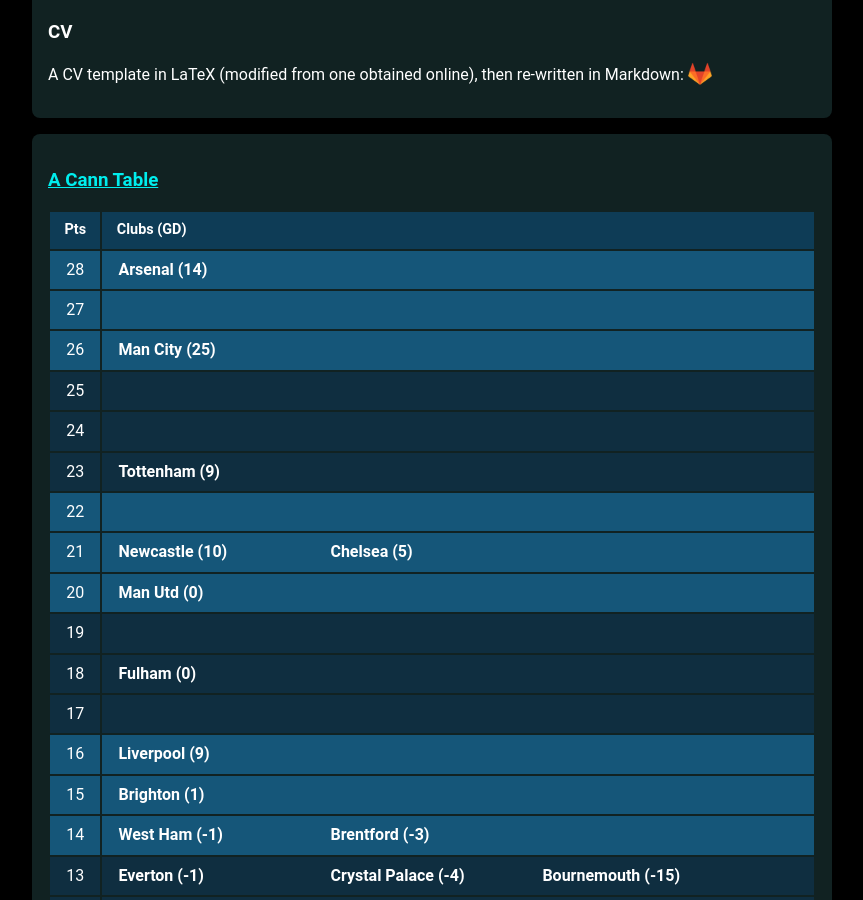
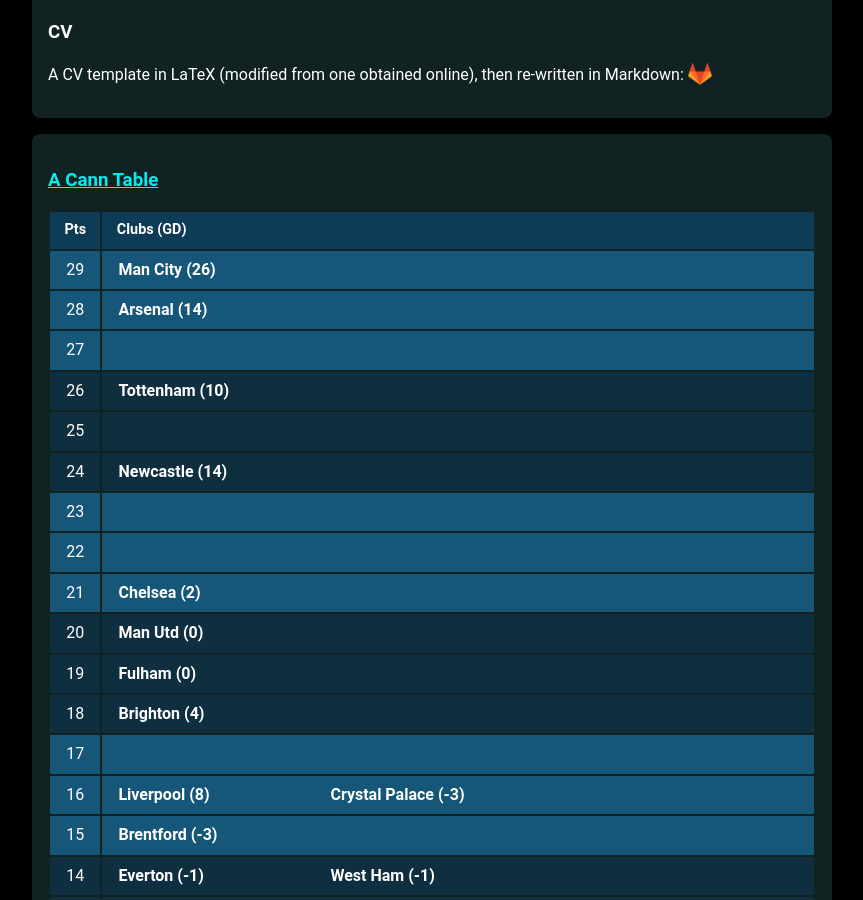
Before and after one commit to muru/muru.github.io, a Jekyll site: the page built from resources.md, in a window 1280 px wide and 900 px high, scrolled down 1235 px. Shown: the whole window, without its empty margins (208-1071 px from the left). Built offline with Jekyll 4.4.1, drawn with Linux system fonts in a browser that asks for light colours; some web fonts are replaced; some of the changed text lies outside the part shown.

Commit message:
updated cann-table: Sun 30 Oct 22:05:57 JST 2022

```diff
--- a/cann-table.html
+++ b/cann-table.html
@@ -1,5 +1,11 @@
 <table id="cann-table">
 <thead> <th> Pts </th> <th> Clubs (GD) </th> </thead>
+	<tr class="cann-row-1">
+		<td class="cann-point"> 29 </td>
+		<td class="cann-clubs">
+			<span class="club-name"> Man City (26) </span>
+		</td>
+ 	</tr>
 	<tr class="cann-row-1">
 		<td class="cann-point"> 28 </td>
 		<td class="cann-clubs">
@@ -11,10 +17,10 @@
 		<td class="cann-clubs">
 		</td>
  	</tr>
-	<tr class="cann-row-1">
+	<tr class="cann-row-2">
 		<td class="cann-point"> 26 </td>
 		<td class="cann-clubs">
-			<span class="club-name"> Man City (25) </span>
+			<span class="club-name"> Tottenham (10) </span>
 		</td>
  	</tr>
 	<tr class="cann-row-2">
@@ -25,12 +31,12 @@
 	<tr class="cann-row-2">
 		<td class="cann-point"> 24 </td>
 		<td class="cann-clubs">
+			<span class="club-name"> Newcastle (14) </span>
 		</td>
  	</tr>
-	<tr class="cann-row-2">
+	<tr class="cann-row-1">
 		<td class="cann-point"> 23 </td>
 		<td class="cann-clubs">
-			<span class="club-name"> Tottenham (9) </span>
 		</td>
  	</tr>
 	<tr class="cann-row-1">
@@ -41,11 +47,10 @@
 	<tr class="cann-row-1">
 		<td class="cann-point"> 21 </td>
 		<td class="cann-clubs">
-			<span class="club-name"> Newcastle (10) </span>
-			<span class="club-name"> Chelsea (5) </span>
+			<span class="club-name"> Chelsea (2) </span>
 		</td>
  	</tr>
-	<tr class="cann-row-1">
+	<tr class="cann-row-2">
 		<td class="cann-point"> 20 </td>
 		<td class="cann-clubs">
 			<span class="club-name"> Man Utd (0) </span>
@@ -54,15 +59,16 @@
 	<tr class="cann-row-2">
 		<td class="cann-point"> 19 </td>
 		<td class="cann-clubs">
+			<span class="club-name"> Fulham (0) </span>
 		</td>
  	</tr>
 	<tr class="cann-row-2">
 		<td class="cann-point"> 18 </td>
 		<td class="cann-clubs">
-			<span class="club-name"> Fulham (0) </span>
+			<span class="club-name"> Brighton (4) </span>
 		</td>
  	</tr>
-	<tr class="cann-row-2">
+	<tr class="cann-row-1">
 		<td class="cann-point"> 17 </td>
 		<td class="cann-clubs">
 		</td>
@@ -70,55 +76,54 @@
 	<tr class="cann-row-1">
 		<td class="cann-point"> 16 </td>
 		<td class="cann-clubs">
-			<span class="club-name"> Liverpool (9) </span>
+			<span class="club-name"> Liverpool (8) </span>
+			<span class="club-name"> Crystal Palace (-3) </span>
 		</td>
  	</tr>
 	<tr class="cann-row-1">
 		<td class="cann-point"> 15 </td>
 		<td class="cann-clubs">
-			<span class="club-name"> Brighton (1) </span>
+			<span class="club-name"> Brentford (-3) </span>
 		</td>
  	</tr>
-	<tr class="cann-row-1">
+	<tr class="cann-row-2">
 		<td class="cann-point"> 14 </td>
 		<td class="cann-clubs">
+			<span class="club-name"> Everton (-1) </span>
 			<span class="club-name"> West Ham (-1) </span>
-			<span class="club-name"> Brentford (-3) </span>
 		</td>
  	</tr>
 	<tr class="cann-row-2">
 		<td class="cann-point"> 13 </td>
 		<td class="cann-clubs">
-			<span class="club-name"> Everton (-1) </span>
-			<span class="club-name"> Crystal Palace (-4) </span>
-			<span class="club-name"> Bournemouth (-15) </span>
+			<span class="club-name"> Bournemouth (-16) </span>
 		</td>
  	</tr>
 	<tr class="cann-row-2">
 		<td class="cann-point"> 12 </td>
 		<td class="cann-clubs">
-			<span class="club-name"> Aston Villa (-5) </span>
-			<span class="club-name"> Southampton (-8) </span>
+			<span class="club-name"> Leeds (-4) </span>
+			<span class="club-name"> Aston Villa (-9) </span>
+			<span class="club-name"> Southampton (-9) </span>
 		</td>
  	</tr>
-	<tr class="cann-row-2">
+	<tr class="cann-row-1">
 		<td class="cann-point"> 11 </td>
 		<td class="cann-clubs">
-			<span class="club-name"> Leicester (-3) </span>
+			<span class="club-name"> Leicester (-4) </span>
 		</td>
  	</tr>
 	<tr class="cann-row-1">
 		<td class="cann-point"> 10 </td>
 		<td class="cann-clubs">
+			<span class="club-name"> Wolves (-13) </span>
 		</td>
  	</tr>
 	<tr class="cann-row-1">
 		<td class="cann-point"> 9 </td>
 		<td class="cann-clubs">
-			<span class="club-name"> Leeds (-5) </span>
-			<span class="club-name"> Wolves (-13) </span>
 			<span class="club-name"> Nottm Forest (-15) </span>
 		</td>
  	</tr>
 </table>
-<span id="cann-gen-note"> Generated on  Wednesday, 26 October 2022 at 00:00 JST. </span>
+<span id="cann-gen-note"> Generated on  Sunday, 30 October 2022 at 22:05 JST. </span>
```
